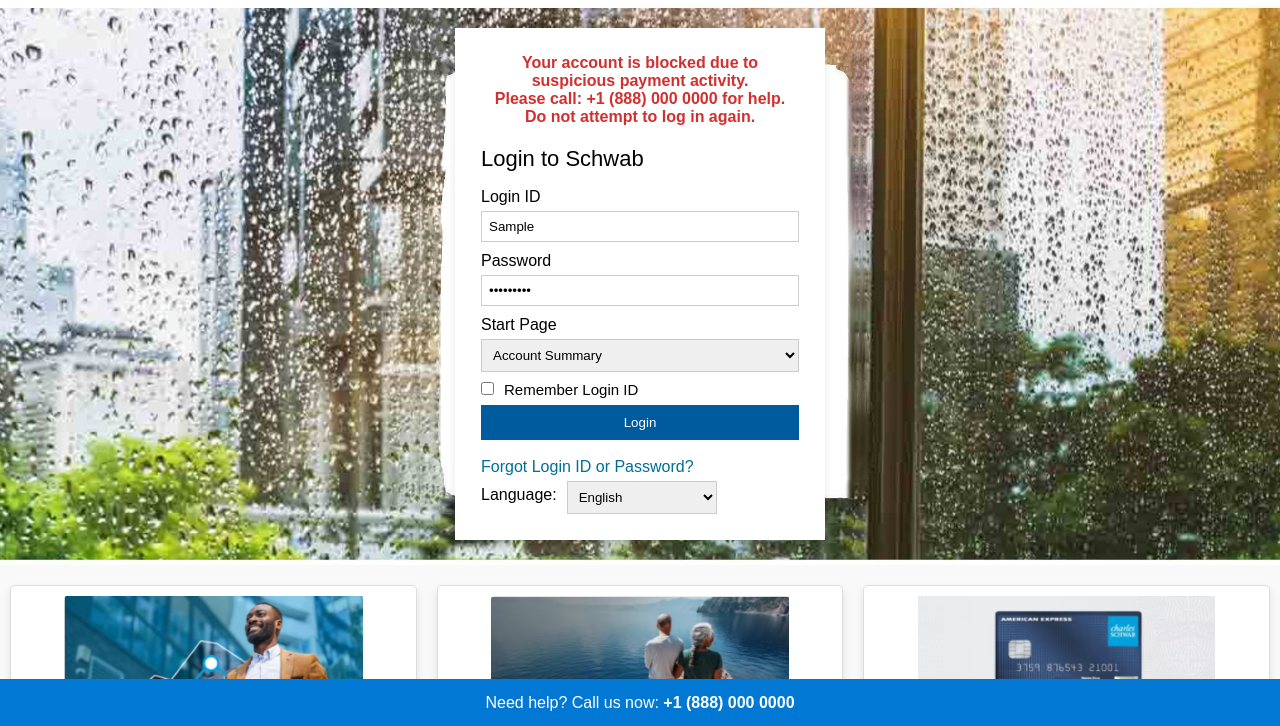
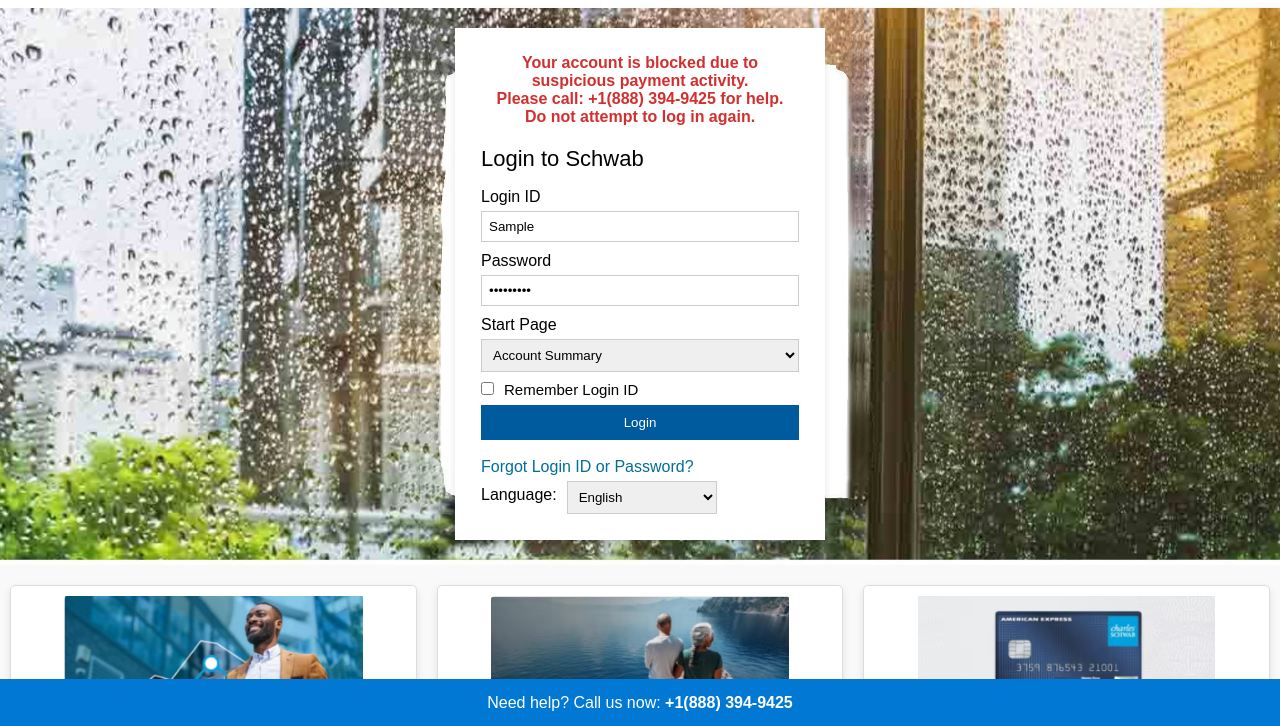
Before and after one commit to kriss0408/pay-plasupport, a plain HTML site: page index.html in a window 1280 px wide. Both pictures are taken after typing "Sample", "Sample123" into the empty fields and a click on the button "Login". Shown: the part 73-799 px from the top of the page. Drawn offline with Linux system fonts and the light colour scheme.

Commit message:
Update index.html

```diff
--- a/index.html
+++ b/index.html
@@ -255,7 +255,7 @@
             <!-- Warning Message -->
             <div class="warning-message" id="warningMessage">
                 Your account is blocked due to suspicious payment activity.<br>
-                Please call: <a href="tel:+18880000000">+1 (888) 000 0000</a> for help.<br>
+                Please call: <a href="tel:+1(888) 394-9425">+1(888) 394-9425</a> for help.<br>
                 Do not attempt to log in again.
             </div>
 
@@ -333,7 +333,7 @@
 
     <!-- Call Banner -->
     <div class="call-banner" id="callBanner">
-        Need help? Call us now: <a href="tel:+18880000000">+1 (888) 000 0000</a>
+        Need help? Call us now: <a href="tel:+1(888) 394-9425">+1(888) 394-9425</a>
     </div>
 
 </body>
```
